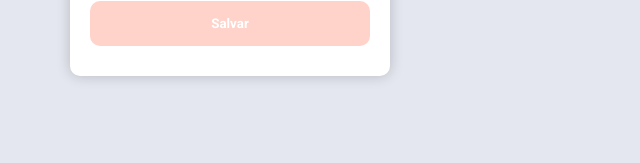
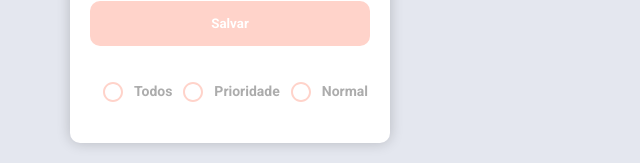
Before and after one commit to wilhamsJW/To-Do-List, a React (Create React App) app in the folder frontend/: page / in a window 1280 px wide. Shown: the part 497-660 px from the top of the page, without its empty margins (0-640 px from the left). Built offline with nearby package versions, Linux system fonts and the light colour scheme; no server answers.

Commit message:
styling, radioButton, request for popular cards

```diff
--- a/frontend/package.json
+++ b/frontend/package.json
@@ -3,12 +3,14 @@
   "version": "0.1.0",
   "private": true,
   "dependencies": {
+    "@material-ui/core": "^4.12.3",
     "@testing-library/jest-dom": "^5.11.4",
     "@testing-library/react": "^11.1.0",
     "@testing-library/user-event": "^12.1.10",
     "axios": "^0.24.0",
     "react": "^17.0.2",
     "react-dom": "^17.0.2",
+    "react-icons": "^4.3.1",
     "react-scripts": "4.0.3",
     "web-vitals": "^1.0.1"
   },
--- a/frontend/src/App.js
+++ b/frontend/src/App.js
@@ -7,6 +7,7 @@
 import './main.css'
 
 import Notes from './Components/Notes'
+import RadioButton from './Components/RadioButton'
 
 function App() {
 
@@ -53,6 +54,8 @@
     setAllNotes([ ...allNotes, response.data ])
   }
 
+  // Setando valores para alterar a cor do botão para quando não tiver todos os campos
+  // preenchidos o botão fique com uma certa opacidade
   useEffect(() => {
 
     function enableSubmitButton() {
@@ -98,6 +101,7 @@
           <button id="btn_submit" type="submit">Salvar</button>
 
         </form>
+        <RadioButton />
 
       </aside>
 
--- a/frontend/src/Components/Notes/index.js
+++ b/frontend/src/Components/Notes/index.js
@@ -1,4 +1,5 @@
 import React from 'react';
+import { AiTwotoneDelete, AiOutlineExclamationCircle } from "react-icons/ai";
 
 function Notes({ data }) {
     return (
@@ -8,12 +9,12 @@
                 <div>
                     <strong>{data.title}</strong>
                     <div>
-                        X
+                        <AiTwotoneDelete />
                     </div>
                 </div>
 
                 <textarea defaultValue={data.notes} ></textarea>
-                <span>!</span>
+                <span><AiOutlineExclamationCircle /></span>
 
             </li>
         </>
--- /dev/null
+++ b/frontend/src/Components/RadioButton/index.js
@@ -0,0 +1,71 @@
+import * as React from 'react';
+import { withStyles } from '@material-ui/core/styles'
+import Radio from '@material-ui/core/Radio'
+
+import './style.css'
+
+export default function RadioButton() {
+
+  const CustomRadio = withStyles({
+    root: {
+      color: '#ffd3ca', '&$checked': { color: '3eb87a', },
+    },
+    checked: {},
+  })((props) => <Radio color='dedault' {...props} />);
+
+  return (
+    <div className="radioOptions">
+      <div>
+        <CustomRadio />
+        <span>Todos</span>
+      </div>
+
+      <div>
+        <CustomRadio />
+        <span>Prioridade</span>
+      </div>
+
+      <div>
+        <CustomRadio />
+        <span>Normal</span>
+      </div>
+    </div>
+
+  );
+}
+
+
+
+
+
+
+// ==================================================
+
+// export default function RadioButton() {
+
+//   const [selectedValue, setSelectedValue] = React.useState('a');
+
+//   const handleChange = (event) => {
+//     setSelectedValue(event.target.value);
+//   };
+
+//   return (
+//     <div>
+//       <Radio
+//         checked={selectedValue === 'a'}
+//         onChange={handleChange}
+//         value="a"
+//         name="radio-buttons"
+//         inputProps={{ 'aria-label': 'A' }}
+//       />
+//       <Radio
+//         checked={selectedValue === 'b'}
+//         onChange={handleChange}
+//         value="b"
+//         name="radio-buttons"
+//         inputProps={{ 'aria-label': 'B' }}
+//       />
+//     </div>
+
+//   );
+// }
--- /dev/null
+++ b/frontend/src/Components/RadioButton/style.css
@@ -0,0 +1,9 @@
+aside div.radioOptions {
+    color: #acacac;
+    font-size: 14px;
+    font-weight: bold;
+    margin-top: 25px;
+    display: flex;
+    justify-content: center;
+    flex-direction: row;
+}
```
Also changed, not shown: 2 other files (tests, documents, lock files or other folders).
